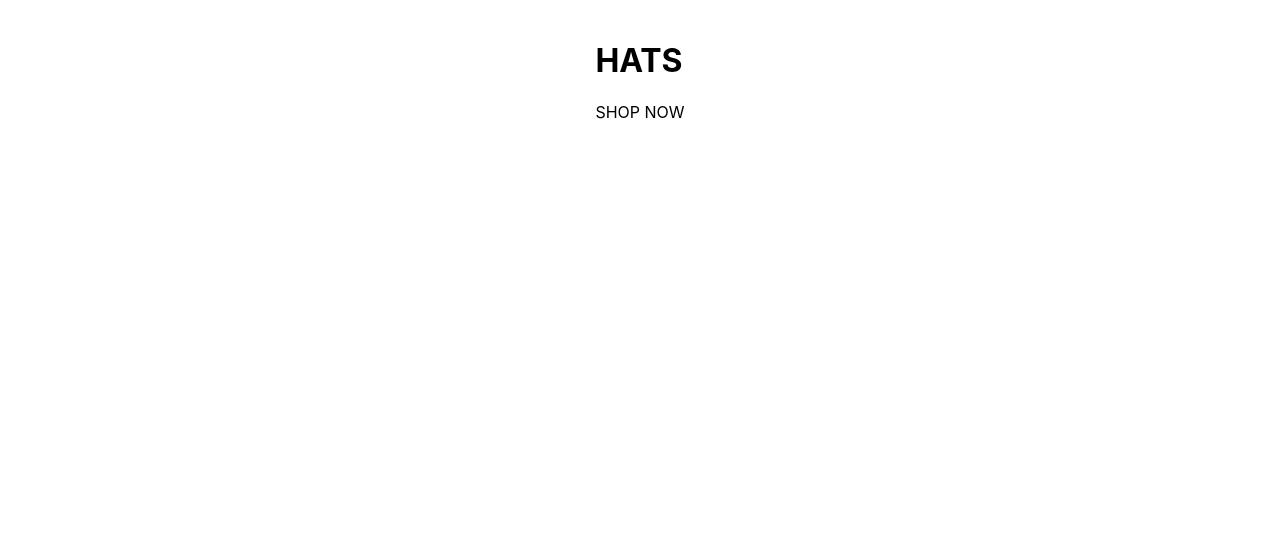
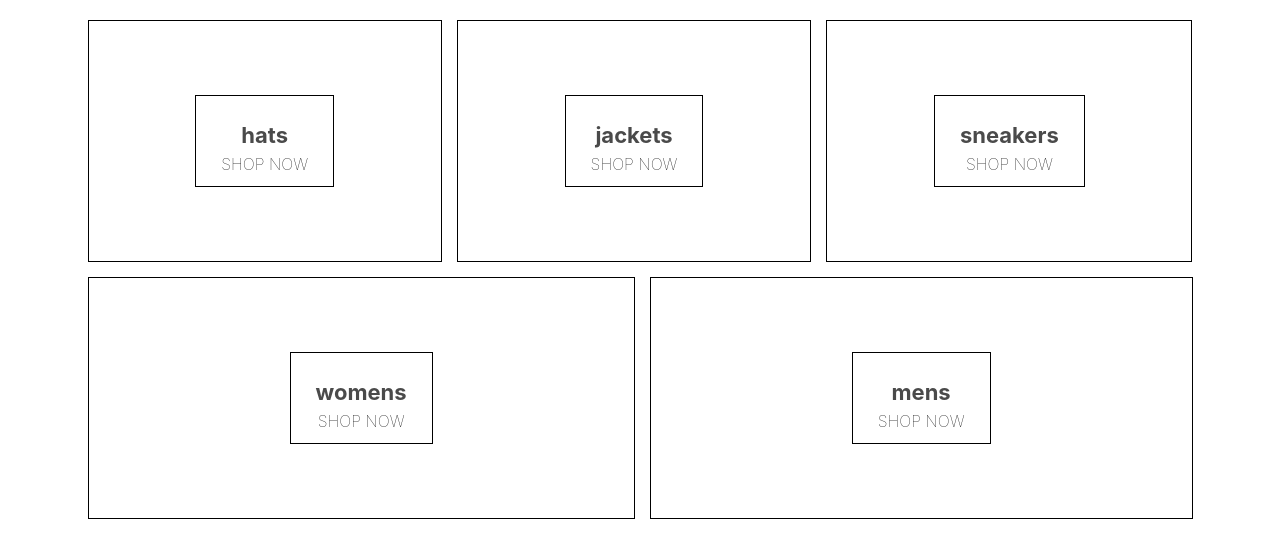
Before and after one commit to stefantrajkovic7/full-stack-ecommerc, a React (Create React App) app in the folder client/: page / in a window 1280 px wide. Shown: the top 558 px of the page. Built offline with nearby package versions, Linux system fonts and the light colour scheme; the HTML template or start-up script is replaced by a standard one.

Commit message:
data flow initiated

```diff
--- a/client/src/containers/homepage/homepage.component.jsx
+++ b/client/src/containers/homepage/homepage.component.jsx
@@ -1,41 +1,11 @@
 import React from 'react';
+import MenuList from '../menu-list';
 
 import './homepage.component.scss';
 
 const HomePage = () => (
     <div className="homepage">
-        <div className="directory-menu">
-            <div className="menu-item">
-                <div className="content">
-                    <h1 className="title">HATS</h1>
-                    <span className="subtitle">SHOP NOW</span>
-                </div>
-            </div>
-            {/* <div className="menu-item">
-                <div className="content">
-                    <h1 className="title">JACKETS</h1>
-                    <span className="subtitle">SHOP NOW</span>
-                </div>
-            </div>
-            <div className="menu-item">
-                <div className="content">
-                    <h1 className="title">SNEAKERS</h1>
-                    <span className="subtitle">SHOP NOW</span>
-                </div>
-            </div>
-            <div className="menu-item">
-                <div className="content">
-                    <h1 className="title">WOMENS</h1>
-                    <span className="subtitle">SHOP NOW</span>
-                </div>
-            </div>
-            <div className="menu-item">
-                <div className="content">
-                    <h1 className="title">MENS</h1>
-                    <span className="subtitle">SHOP NOW</span>
-                </div>
-            </div> */}
-        </div>
+        <MenuList />
     </div>
 );
 
--- /dev/null
+++ b/client/src/containers/menu-list/index.js
@@ -0,0 +1,3 @@
+import MenuList from "./menu-list.component";
+
+export default MenuList;
--- a/client/src/containers/menu-list/menu-list.component.jsx
+++ b/client/src/containers/menu-list/menu-list.component.jsx
@@ -1,5 +1,8 @@
 import React from 'react';
 import { MockList } from './mock-list';
+import MenuItem from '../../components/menu-item';
+
+import './menu-list.component.scss';
 
 class MenuList extends React.Component {
     constructor() {
@@ -10,5 +13,17 @@ class MenuList extends React.Component {
         }
     }
 
+    render() {
+        return (
+            <div className="directory-menu">
+                {
+                    this.state.sections.map(({ title, id, imageUrl }) => (
+                        <MenuItem key={ id } title={ title } imageUrl={ imageUrl } />
+                    ))
+                }
+            </div>
+        )
+    }
+}
 
-}
+export default MenuList;
```
